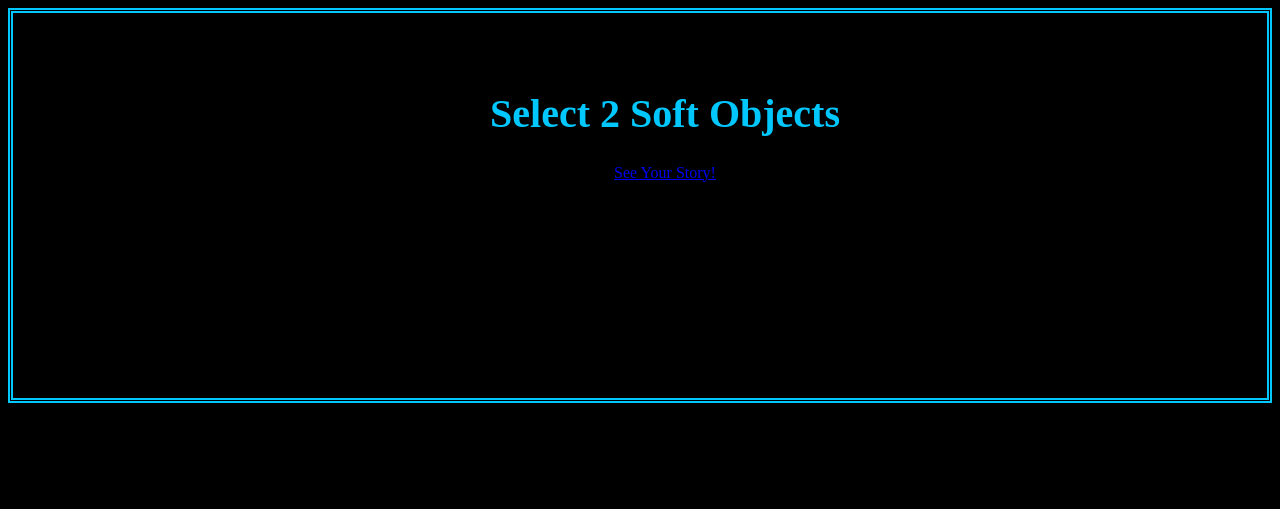
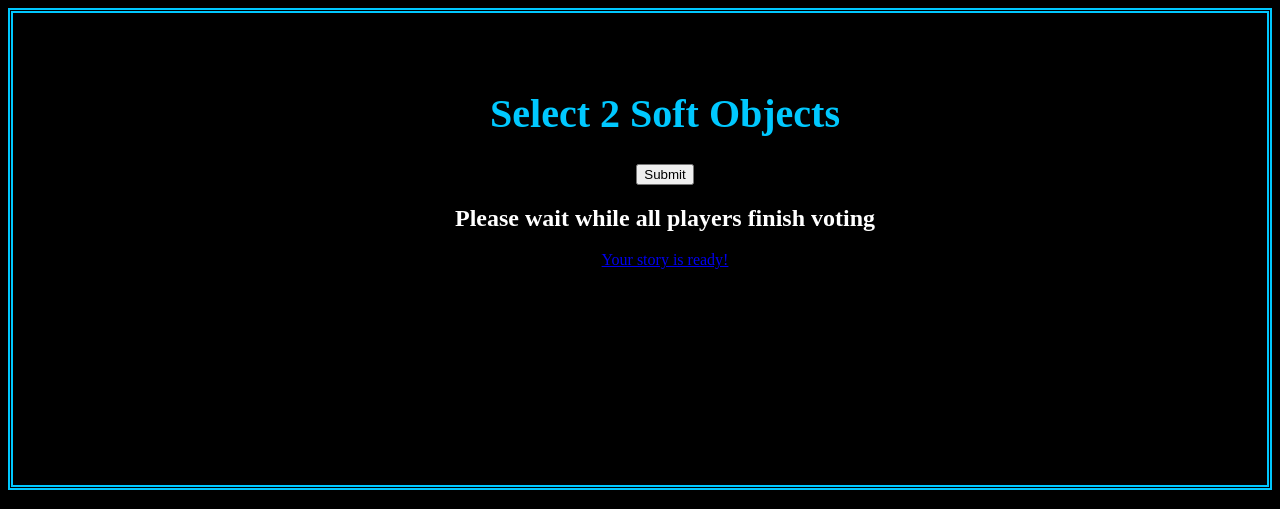
Before and after one commit to Clairism/Spring-2016-Midterm-Party-Game, a PHP site: page /Voting4.html in a window 1280 px wide. Shown: the top 509 px of the page. Run offline with PHP 8.4, Linux system fonts and the light colour scheme; some libraries are stand-ins or nearby versions.

Commit message:
Change to Voting4 - broken submit button and hide/show

```diff
--- a/Game/Voting4.html
+++ b/Game/Voting4.html
@@ -8,6 +8,7 @@
 </head>
 
 <body>
+<div id="voting">
 	<h1 id="title">Select 2 Soft Objects</h1>
 
 	<script type="text/javascript">
@@ -15,6 +16,7 @@
 		//display imgs from folder url
 		var folder = "uploads/";
 		console.log("snapshot");
+
 
 
 
@@ -30,7 +32,7 @@
 
 				});
 
-
+				$("#waitingToView").hide();
 
 
 				var clickedImg = new Firebase("https://incandescent-heat-4986.firebaseio.com/images/");
@@ -96,6 +98,15 @@
             }
 		});
 
+		//Write logic to hide waiting message until player has submitted votes
+
+			$(document).ready(function(){
+
+			   if $("#submitButton").click(function(){
+			         $("#waitingToView").show();
+			         $("#voting").hide();
+			    });
+			 });
 
 	</script>
 
@@ -105,11 +116,16 @@
 			border: 8px rgb(25, 255, 0) ridge;
 		}
 
-	</style>
+</style>
+	<input type="submit" id="submitButton"> <!-- value="Submit your votes" -->
+</div>
 
+<div id="waitingToView">
+	<h2 id="waitMessage">Please wait while all players finish voting</h1>
+	<!-- create if statement to hide link until all player votes in -->
+	<a id="voteFinished" href="Story.html">Your story is ready!</a>
 	<p>
-		<a id="voteFinished" href="Story.html">See Your Story!</a>
-	</p>
+</div>
 
 </body>
 </html>
--- a/Game/uploader2.php
+++ b/Game/uploader2.php
@@ -250,7 +250,7 @@ else if ($_SERVER["REQUEST_METHOD"] == "POST" ) { //&& !empty($_FILES["myFile"])
     //*** Todo: Replace "player1" with userName from cookie
     //var usersRef = ref.child("player1");
     //usersRef.set({
-    ref.set({
+    ref.update({
 
 //****Todo: Replace "player1" with value userName from cookie inside of <?php ?> tags
 //Suggestion: User variable $userName to store value from cookie in PHP and us it here
```
Also changed, not shown: Game/Voting2.html (+10 -6 lines).
